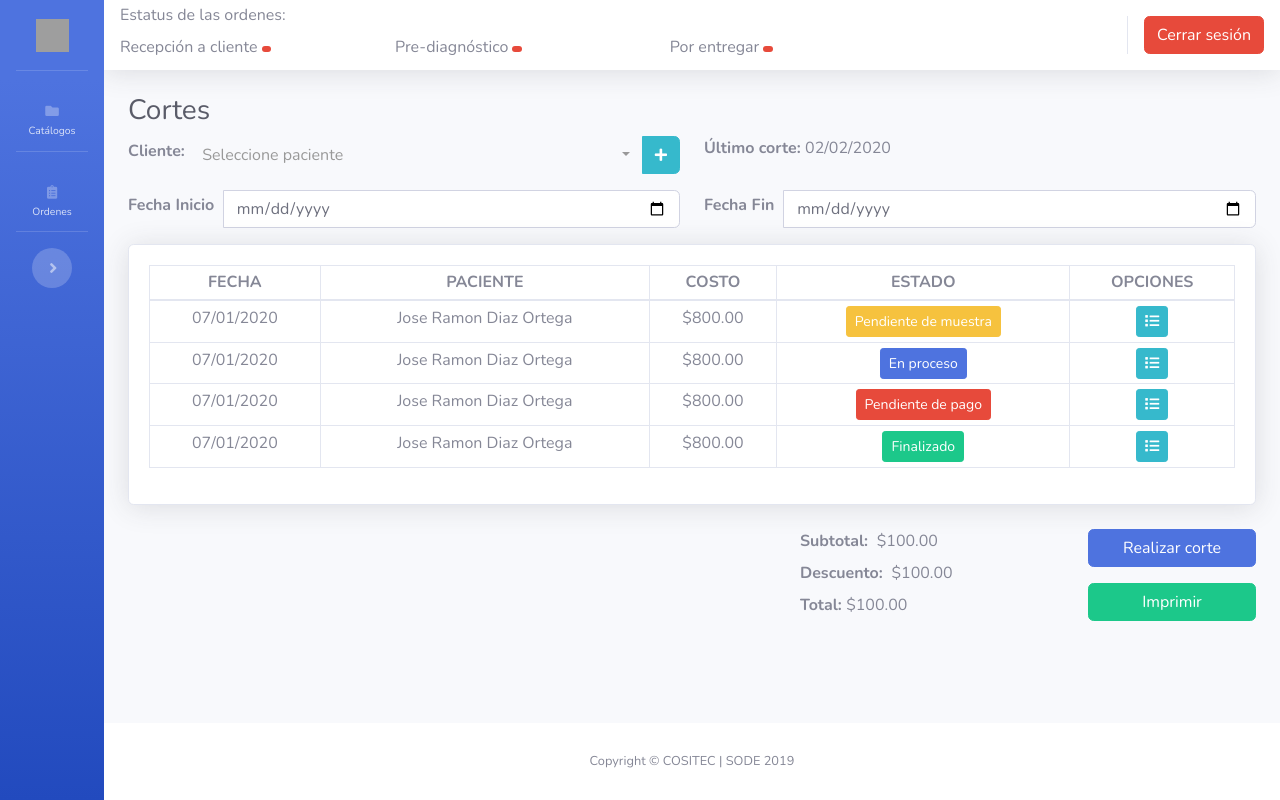
After one commit to fabian8all/laboratorio, a PHP site: page /volanteo/cortes in a window 1280 px wide. The commit adds this page. Run offline with PHP 8.4, Linux system fonts and the light colour scheme; the visitor is signed in with stand-in values (Sample User, id 1); some libraries are stand-ins or nearby versions; grey boxes are pictures that could not be loaded.

Commit message:
cortes view

```diff
--- /dev/null
+++ b/cortes.php
@@ -0,0 +1,56 @@
+<?php
+  session_start();
+ ?>
+
+<!DOCTYPE html>
+<html lang="en">
+
+<head>
+  <?php include 'includes/links.html'; ?>
+  <title>CORTES | LABORATORIO</title>
+
+</head>
+
+<body id="page-top">
+
+          <?php
+            echo "<div id='wrapper'>";
+
+            include 'includes/sidenav.php';
+
+            echo "<div id='content-wrapper' class='d-flex flex-column'>";
+
+            echo "<div id='content'>";
+
+            include 'includes/navbar.php';
+
+            echo "<div class='container-fluid'>";
+
+            include 'vistas/cortes.php';
+            //include 'views/clientes.php';
+          ?>
+
+
+        </div>
+
+      </div>
+
+      <?php include 'includes/footer.php'; ?>
+
+    </div>
+
+  </div>
+
+  <a class="scroll-to-top rounded" href="#page-top">
+    <i class="fas fa-angle-up"></i>
+  </a>
+
+
+  <?php include 'includes/scripts.html'; ?>
+
+  <script src="resources/js/cortes.js"></script>
+
+
+</body>
+
+</html>
--- /dev/null
+++ b/vistas/cortes.php
@@ -0,0 +1,141 @@
+<h1 class="h3 mb-2 text-gray-800">Cortes</h1>
+<div class="row">
+    <div class="col-lg-6 col-md-6 col-12">
+        <div class="form-group">
+            <div class="input-group">
+                <label class="font-weight-bold" style="display:inline-block;display: flex;align-items: center;"
+                    for="">Cliente:&nbsp; </label>
+                <select name="" id="select_status" style="display:inline-block;" class="form-control selectpicker"
+                    data-live-search="true">
+                    <option value="" disabled selected>Seleccione paciente</option>
+                    <option value="1">ACTIVOS</option>
+                    <option value="0">INACTIVOS</option>
+                    <option value="3">ELIMINADOS</option>
+                    <option value="2">TODOS</option>
+                </select>
+                <div class="input-group-append">
+                    <button class="btn btn-info" type="button" data-toggle="modal" data-target="#modAgregarCliente">
+                        <i class="fas fa-plus fa-sm"></i>
+                    </button>
+                </div>
+            </div>
+        </div>
+    </div>
+    <div class="col-lg-6 col-md-6 col-12">
+        <div class="form-group">
+            <div class="input-group">
+                <label class="font-weight-bold" style="display:inline-block;display: flex;align-items: center;"
+                    for="">Último corte:&nbsp; </label>
+                <label style="display:inline-block;display: flex;align-items: center;" for=""> 02/02/2020</label>
+            </div>
+        </div>
+    </div>
+    <div class="col-lg-6 col-md-6 col-12">
+        <div class="form-group">
+            <div class="input-group">
+                <label for="" class="font-weight-bold" style="display:inline-block;display: flex;align-items: center;">
+                    Fecha Inicio &nbsp;
+                </label>
+                <input type="date" name="" class="form-control" id="">
+            </div>
+        </div>
+    </div>
+    <div class="col-lg-6 col-md-6 col-12">
+        <div class="form-group">
+            <div class="input-group">
+                <label for="" class="font-weight-bold" style="display:inline-block;display: flex;align-items: center;">
+                    Fecha Fin &nbsp;
+                </label>
+                <input type="date" name="" class="form-control" id="">
+            </div>
+        </div>
+    </div>
+</div>
+<div class="card shadow mb-4">
+    <div class="card-body">
+        <div id="tableContainer" class="table-responsive">
+            <table class="table table-bordered table-sm" id="dataTable" width="100%" cellspacing="0">
+                <thead id="thead" class="text-center">
+                    <th>FECHA</th>
+                    <th>PACIENTE</th>
+                    <th>COSTO</th>
+                    <th>ESTADO</th>
+                    <th>OPCIONES</th>
+                </thead>
+                <tbody id="tbody" class="text-center">
+                    <tr>
+                        <td>07/01/2020</td>
+                        <td>Jose Ramon Diaz Ortega</td>
+                        <td>$800.00</td>
+                        <td><span class="btn btn-warning btn-sm" style="color:white">Pendiente de muestra</span></td>
+                        <td>
+                            <button type="" class="btn btn-info btn-sm" title="Detalles"><i
+                                    class="fas fa-list"></i></button>
+                        </td>
+                    </tr>
+                    <tr>
+                        <td>07/01/2020</td>
+                        <td>Jose Ramon Diaz Ortega</td>
+                        <td>$800.00</td>
+                        <td><span class="btn btn-primary btn-sm">En proceso</span></td>
+                        <td>
+                            <button type="" class="btn btn-info btn-sm" title="Detalles"><i
+                                    class="fas fa-list"></i></button>
+                        </td>
+                    </tr>
+                    <tr>
+                        <td>07/01/2020</td>
+                        <td>Jose Ramon Diaz Ortega</td>
+                        <td>$800.00</td>
+                        <td><span class="btn btn-danger btn-sm">Pendiente de pago</span></td>
+                        <td>
+                            <button type="" class="btn btn-info btn-sm" title="Detalles"><i
+                                    class="fas fa-list"></i></button>
+                        </td>
+                    </tr>
+                    <tr>
+                        <td>07/01/2020</td>
+                        <td>Jose Ramon Diaz Ortega</td>
+                        <td>$800.00</td>
+                        <td><span class="btn btn-success btn-sm">Finalizado</span></td>
+                        <td>
+                            <button type="" class="btn btn-info btn-sm" title="Detalles"><i
+                                    class="fas fa-list"></i></button>
+                        </td>
+                    </tr>
+                </tbody>
+            </table>
+        </div>
+    </div>
+</div>
+<div class="row">
+    <div class="col-lg-7 col-md-2 col-12">
+    </div>
+    <div class="col-lg-3 col-md-5 col-12">
+        <div class="form-group">
+            <div class="input-group">
+                <label for="" class="font-weight-bold"
+                    style="display:inline-block;display: flex;align-items: center;">Subtotal: &nbsp;</label>
+                <label for="" class="" style="display:inline-block;display: flex;align-items: center;">$100.00</label>
+            </div>
+            <div class="input-group">
+                <label for="" class="font-weight-bold"
+                    style="display:inline-block;display: flex;align-items: center;">Descuento: &nbsp;</label>
+                <label for="" class="" style="display:inline-block;display: flex;align-items: center;">$100.00</label>
+            </div>
+            <div class="input-group">
+                <label for="" class="font-weight-bold"
+                    style="display:inline-block;display: flex;align-items: center;">Total:&nbsp; </label>
+                <label for="" class="" style="display:inline-block;display: flex;align-items: center;">$100.00</label>
+            </div>
+        </div>
+    </div>
+    <div class="col-lg-2 col-md-5 col-12">
+        <div class="form-group">
+            <button type="button" class="btn btn-primary w-100">Realizar corte</button>
+        </div>
+        <div class="form-group">
+            <button type="button" class="btn btn-success w-100">Imprimir</button>
+        </div>
+    </div>
+</div>
```
Also changed, not shown: vistas/cotizacion.php (+34 -16 lines).
